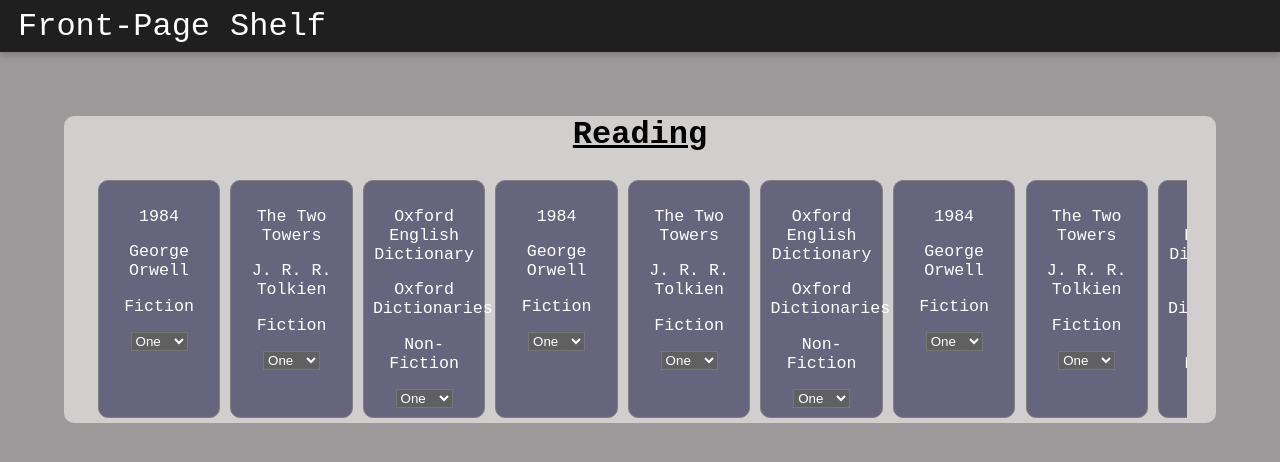
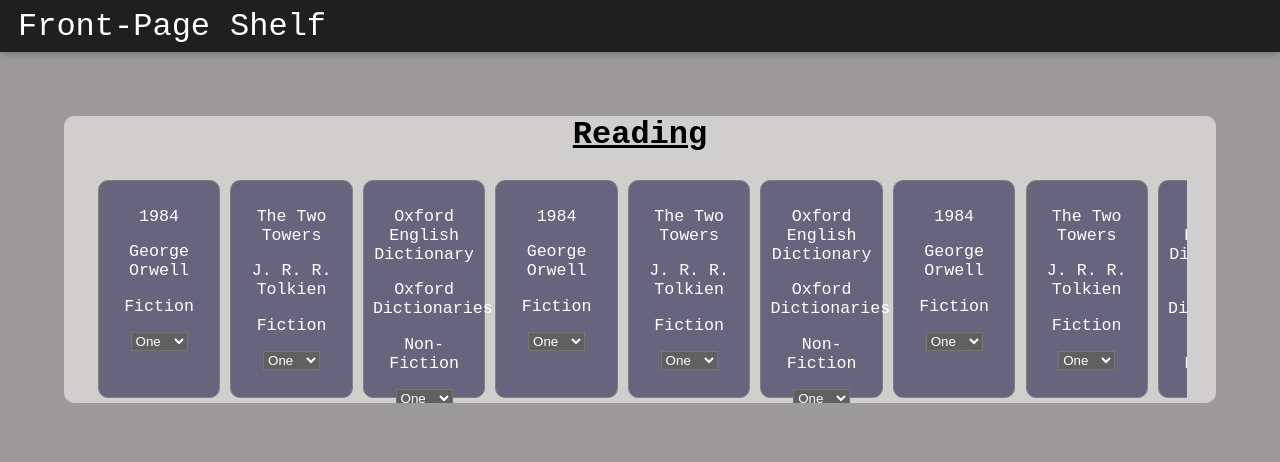
Before and after one commit to Papgooner/bookshelf_project, a React (Create React App) app in the folder bookshelf/: page /Shelf in a window 1280 px wide. Shown: the top 462 px of the page. Built offline with nearby package versions, Linux system fonts and the light colour scheme.

Commit message:
minor css change

```diff
--- a/bookshelf/package.json
+++ b/bookshelf/package.json
@@ -1,6 +1,6 @@
 {
   "name": "bookshelf",
-  "version": "0.2.2",
+  "version": "0.2.3",
   "private": true,
   "dependencies": {
     "@testing-library/jest-dom": "^5.16.5",
--- a/bookshelf/src/components/book.css
+++ b/bookshelf/src/components/book.css
@@ -8,7 +8,7 @@
     border: 1px solid grey;
     width: 10vw;
     min-width: 8vw;
-    height: 17vw;
+    height: 15.5vw;
 }
 
 .bookSelect {
```
Also changed, not shown: 1 other file (tests, documents, lock files or other folders).
